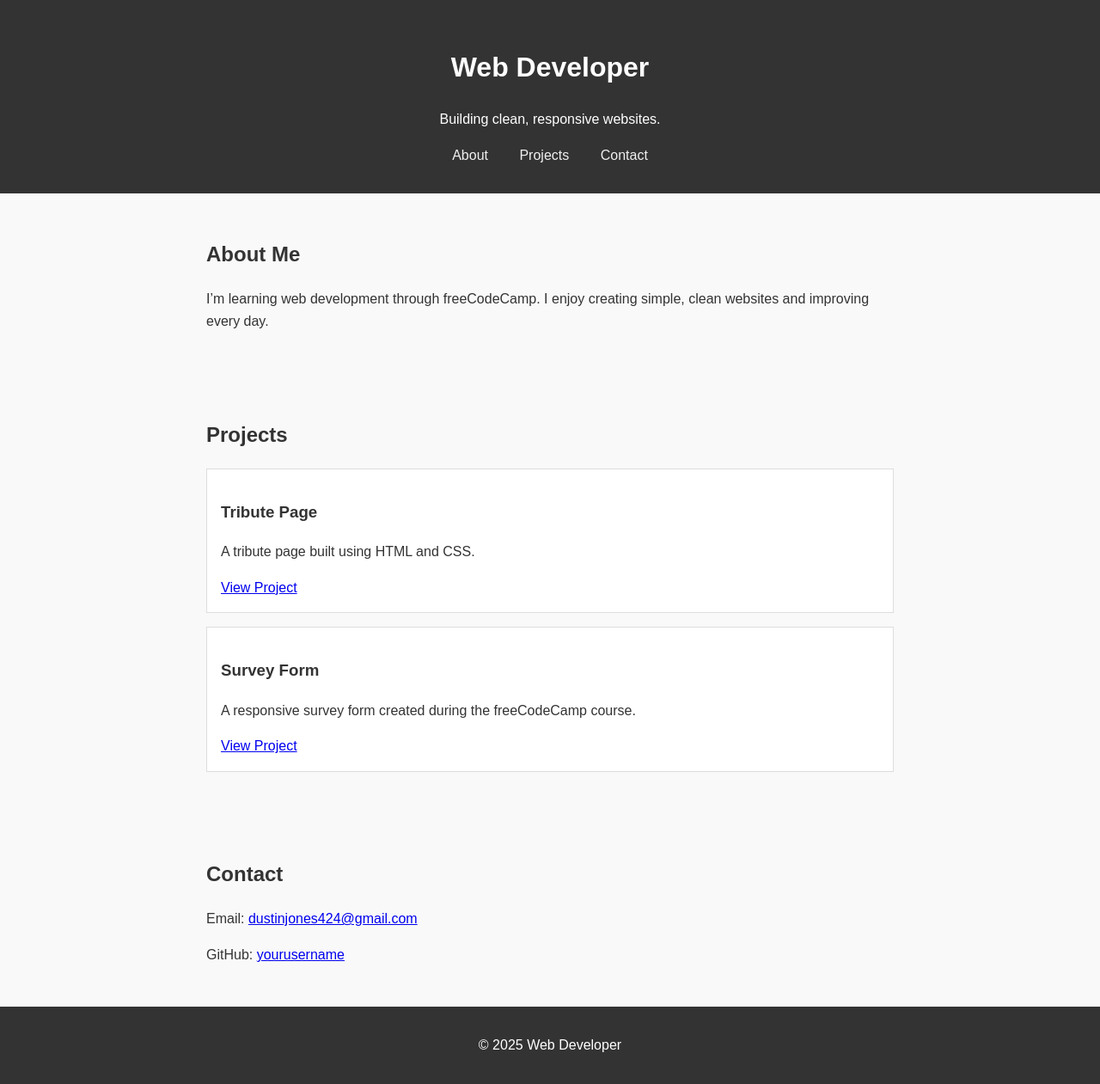
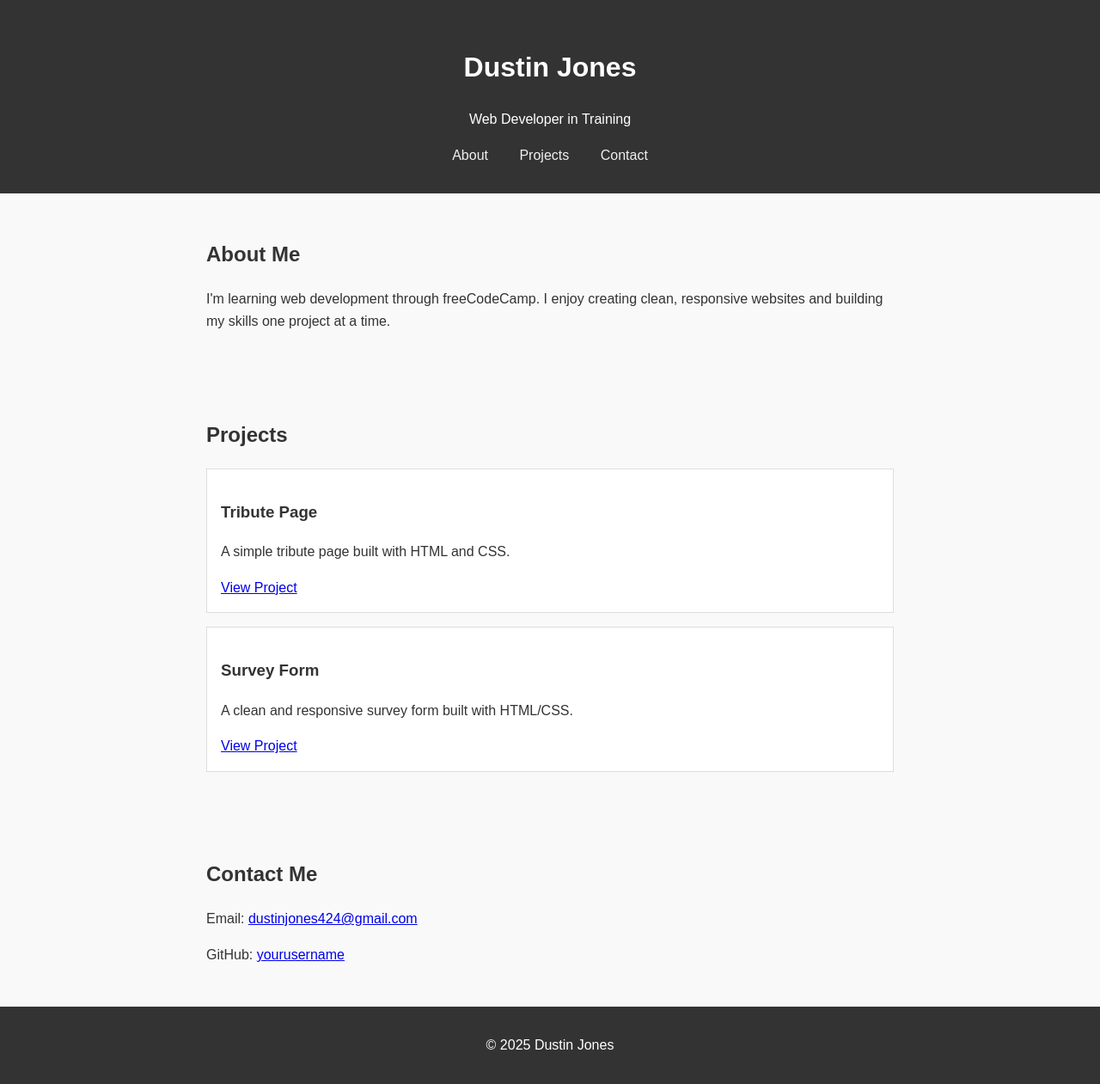
Before and after one commit to Qaerus/dustinjones-portfolio, a plain HTML site: page index.html in a window 1280 px wide. Shown: the whole page at 86% size. Drawn offline with Linux system fonts and the light colour scheme.

Commit message:
Update index.html with personal info/contact info

```diff
--- a/index.html
+++ b/index.html
@@ -2,14 +2,14 @@
 <html lang="en">
 <head>
   <meta charset="UTF-8" />
-  <meta name="viewport" content="width=device-width, initial-scale=1.0"/>
-  <title>Web Developer Portfolio</title>
+  <meta name="viewport" content="width=device-width, initial-scale=1" />
+  <title>Dustin Jones - Portfolio</title>
   <link rel="stylesheet" href="style.css" />
 </head>
 <body>
   <header>
-    <h1>Web Developer</h1>
-    <p>Building clean, responsive websites.</p>
+    <h1>Dustin Jones</h1>
+    <p>Web Developer in Training</p>
     <nav>
       <a href="#about">About</a>
       <a href="#projects">Projects</a>
@@ -19,31 +19,31 @@
 
   <section id="about">
     <h2>About Me</h2>
-    <p>I’m learning web development through freeCodeCamp. I enjoy creating simple, clean websites and improving every day.</p>
+    <p>I'm learning web development through freeCodeCamp. I enjoy creating clean, responsive websites and building my skills one project at a time.</p>
   </section>
 
   <section id="projects">
     <h2>Projects</h2>
     <div class="project">
       <h3>Tribute Page</h3>
-      <p>A tribute page built using HTML and CSS.</p>
+      <p>A simple tribute page built with HTML and CSS.</p>
       <a href="#" target="_blank">View Project</a>
     </div>
     <div class="project">
       <h3>Survey Form</h3>
-      <p>A responsive survey form created during the freeCodeCamp course.</p>
+      <p>A clean and responsive survey form built with HTML/CSS.</p>
       <a href="#" target="_blank">View Project</a>
     </div>
   </section>
 
   <section id="contact">
-    <h2>Contact</h2>
+    <h2>Contact Me</h2>
     <p>Email: <a href="mailto:dustinjones424@gmail.com">dustinjones424@gmail.com</a></p>
     <p>GitHub: <a href="https://github.com/yourusername" target="_blank">yourusername</a></p>
   </section>
 
   <footer>
-    <p>&copy; 2025 Web Developer</p>
+    <p>&copy; 2025 Dustin Jones</p>
   </footer>
 </body>
 </html>
```
